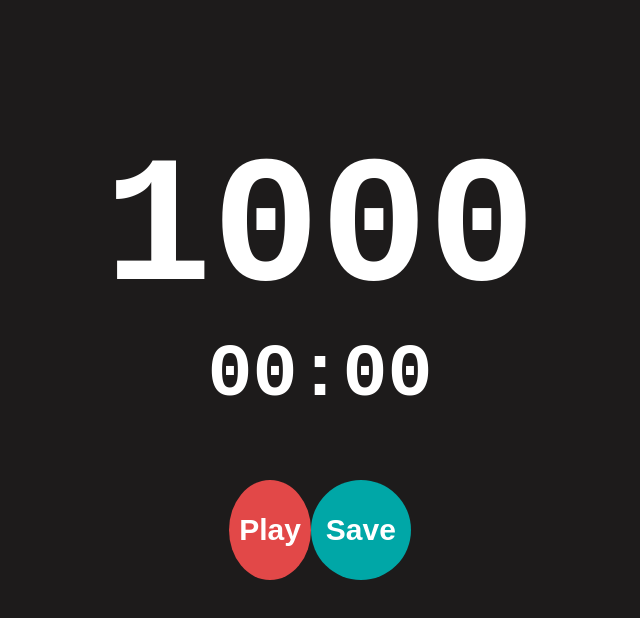
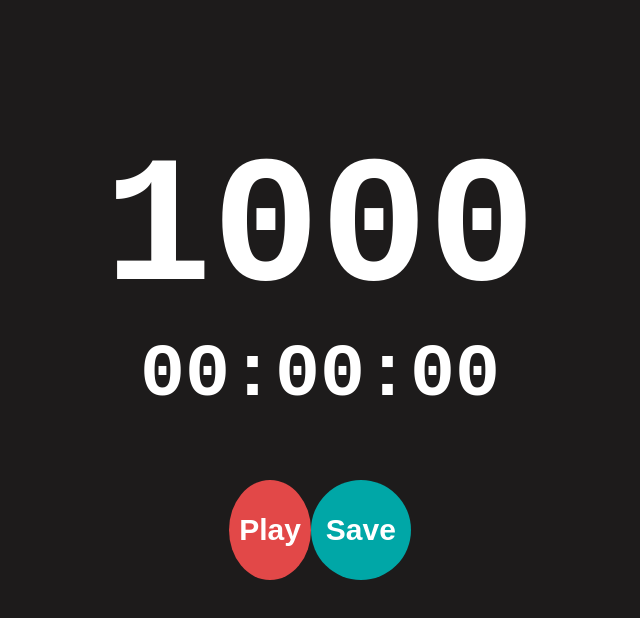
Before and after one commit to SamDeemay/Clock1000, a plain HTML site: page index.html in a window 1280 px wide. Shown: the whole page, without its empty margins (320-960 px from the left). Drawn offline with Linux system fonts and the light colour scheme.

Commit message:
Update index.html

```diff
--- a/index.html
+++ b/index.html
@@ -1,4 +1,4 @@
-    <!DOCTYPE html>
+<!DOCTYPE html>
 <html>
     <head>
         <title>ClockThousand</title>
@@ -14,7 +14,7 @@
         </div>
         <div class="timeMS">
             <h2 id="tempoMinSec">
-                00:00
+                00:00:00
             </h2>
         </div>
         <div class="buttons">
```
